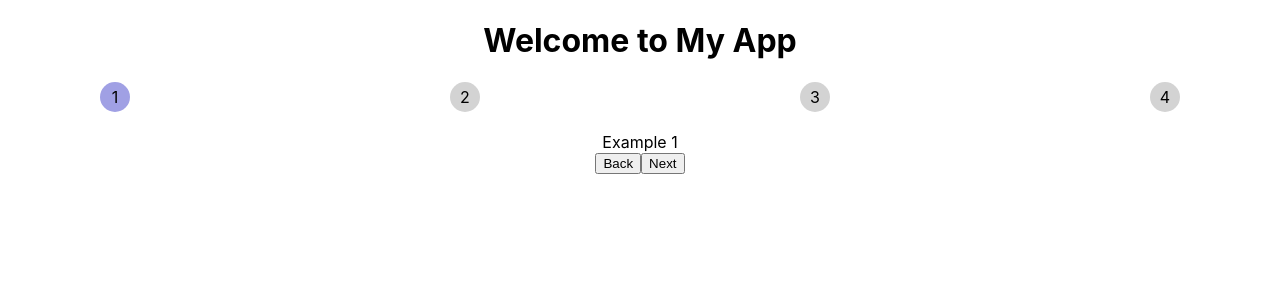
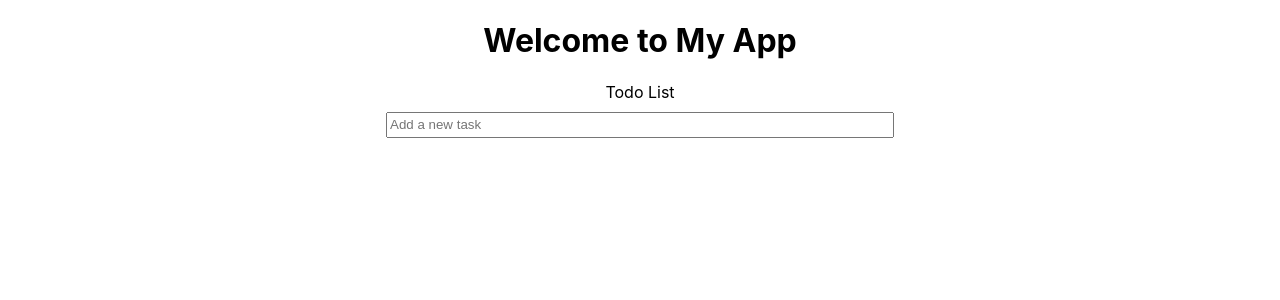
Before and after one commit to kksingheniiith/ReactMachineCoding, a React (Create React App) app: page / in a window 1280 px wide. Shown: the top 300 px of the page. Built offline with nearby package versions, Linux system fonts and the light colour scheme.

Commit message:
added todo component

```diff
--- a/src/App.js
+++ b/src/App.js
@@ -1,11 +1,12 @@
-import logo from './logo.svg';
 import './App.css';
 import './styles/Stepper.css'
+import './styles/Todo.css'
 import { FeatureFlagProvider } from "./contexts";
 import TrialComponent from "./components/trial";
 import LowPackageComponent from "./components/low-package";
 import Stepper from './components/stepper';
 import { Example1, Example2, Example3, Example4 } from './components/stepper';
+import Todo from './components/todo';
 
 function App() {
   return (
@@ -15,7 +16,8 @@ function App() {
         <TrialComponent />
         <LowPackageComponent />
       </FeatureFlagProvider> */}
-      <Stepper list={[<Example1 />, <Example2 />, <Example3 />, <Example4 />]}></Stepper>
+      {/* <Stepper list={[<Example1 />, <Example2 />, <Example3 />, <Example4 />]}></Stepper> */}
+      <Todo />
     </div>
   );
 }
--- /dev/null
+++ b/src/components/todo-items.jsx
@@ -0,0 +1,17 @@
+import { memo } from "react";
+
+const TodoItem = memo(({ id, name, isCompleted, handleDelete, handleComeplete}) => {
+  return (
+    <div className="todo-items">
+      <div className={`item ${isCompleted ? "completed" : ""}`}>
+        <div className="status" onClick={() => handleComeplete(id, !isCompleted)}>{isCompleted ? <span>&#10003;</span> : ""}</div>
+        <div className="name">{name}</div>
+        <div className="delete-action" onClick={() => handleDelete(id)}>
+          <span>&#10060;</span>
+        </div>
+      </div>
+    </div>
+  );
+});
+
+export default TodoItem;
--- /dev/null
+++ b/src/components/todo.jsx
@@ -0,0 +1,56 @@
+import { useState, useRef, useCallback } from "react";
+import TodoItem from "./todo-items";
+function Todo() {
+  const [todoItems, setTodoItems] = useState([]);
+  const inputRef = useRef(null);
+
+  function onKeyUpHandler(e) {
+    if (e.key === "Enter") {
+      setTodoItems([
+        ...todoItems,
+        { id: Date.now(), name: inputRef.current.value, isCompleted: false },
+      ]);
+      inputRef.current.value = "";
+      inputRef.current.focus();
+    }
+  }
+
+  const handleDelete = useCallback((id) => {
+    setTodoItems((prevTodoItem) =>
+      prevTodoItem.filter((item) => item.id !== id)
+    );
+  }, []);
+
+  const handleComeplete = useCallback((id, isCompleted) => {
+    setTodoItems((prevTodoItem) =>
+      prevTodoItem.map((item) =>
+        item.id === id ? { ...item, isCompleted } : item
+      )
+    );
+  }, []);
+
+  return (
+    <div className="todo-wrapper">
+      <header>Todo List</header>
+      <input
+        className="todo-input"
+        type="text"
+        placeholder="Add a new task"
+        onKeyUp={onKeyUpHandler}
+        ref={inputRef}
+      />
+      <div className="todo-items">
+        {todoItems.map((item) => (
+          <TodoItem
+            key={item.id}
+            {...item}
+            handleDelete={handleDelete}
+            handleComeplete={handleComeplete}
+          />
+        ))}
+      </div>
+    </div>
+  );
+}
+
+export default Todo;
--- /dev/null
+++ b/src/styles/Todo.css
@@ -0,0 +1,51 @@
+.todo-wrapper {
+    display: flex;
+    flex-direction: column;
+    justify-content: center;
+    align-items: center;
+    width: 500px;
+    gap: 10px;
+    margin: auto;
+}
+
+.todo-input {
+    width: 100%;
+    height: 20px;
+}
+
+.todo-items {
+    display: flex;
+    flex-direction: column;
+    width: 100%;
+}
+
+.item {
+    display: flex;
+    justify-content: space-between;
+    align-items: center;
+    padding: 10px;
+}
+
+.status {
+    color: green;
+    width: 25px;
+    height: 25px;
+    border-radius: 50%;
+    display: flex;
+    align-items: center;
+    justify-content: center;
+    cursor: pointer;
+    transition: all 0.2s ease;
+    border: 1px solid rgb(126, 121, 121);
+}
+
+.completed {
+  background-color: lightgreen;
+}
+
+.delete-action {
+    cursor: pointer;
+}
+.item.completed .name {
+    text-decoration: line-through;
+}
```
